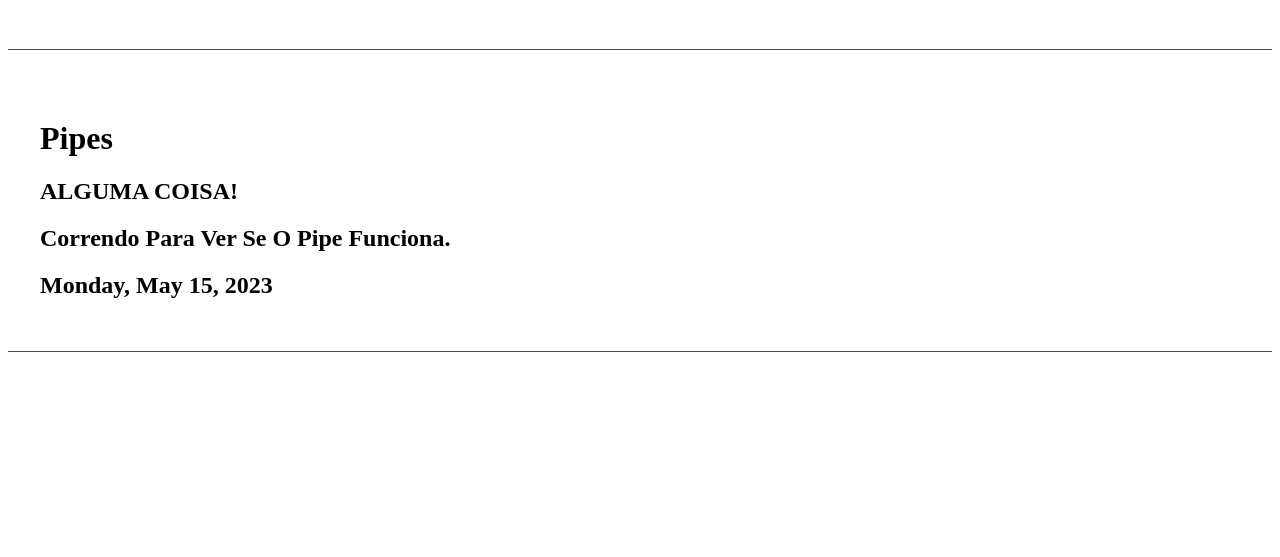
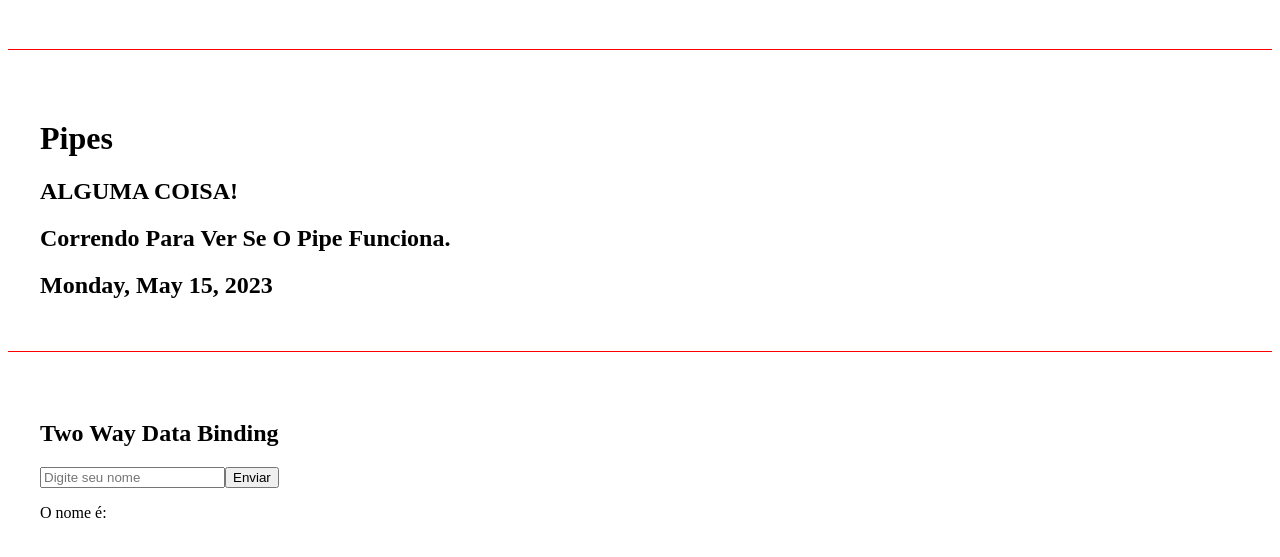
Before and after one commit to Rodrigopca42/Estudo-Angular, an Angular app: page / in a window 1280 px wide. Shown: the part 665-1222 px from the top of the page. Built offline with nearby package versions, Linux system fonts and the light colour scheme.

Commit message:
Two way data binding

```diff
--- a/src/app/app.component.html
+++ b/src/app/app.component.html
@@ -5,3 +5,4 @@
 <app-emitter></app-emitter>
 <app-list-render></app-list-render>
 <app-pipes></app-pipes>
+<app-two-way-binding></app-two-way-binding>
--- /dev/null
+++ b/src/app/components/two-way-binding/two-way-binding.component.html
@@ -0,0 +1,13 @@
+<div class="class">
+  <h2> Two Way Data Binding </h2>
+  <Form>
+    <input
+    type="text"
+    [(ngModel)]="name"
+    name="name"
+    placeholder="Digite seu nome"/>
+
+    <input type="submit" value="Enviar">
+  </Form>
+  <p>O nome é: {{ name }}</p>
+</div>
--- /dev/null
+++ b/src/app/components/two-way-binding/two-way-binding.component.ts
@@ -0,0 +1,17 @@
+import { Component, OnInit } from '@angular/core';
+
+@Component({
+  selector: 'app-two-way-binding',
+  templateUrl: './two-way-binding.component.html',
+  styleUrls: ['./two-way-binding.component.css']
+})
+export class TwoWayBindingComponent implements OnInit {
+
+  name: string = '';
+
+  constructor() { }
+
+  ngOnInit(): void {
+  }
+
+}
```
Also changed, not shown: src/app/app.module.ts (+6 -2 lines), src/app/components/pipes/pipes.component.html (line endings or trailing spaces), src/app/components/two-way-binding/two-way-binding.component.css (added), 1 other file (tests, documents, lock files or other folders).
